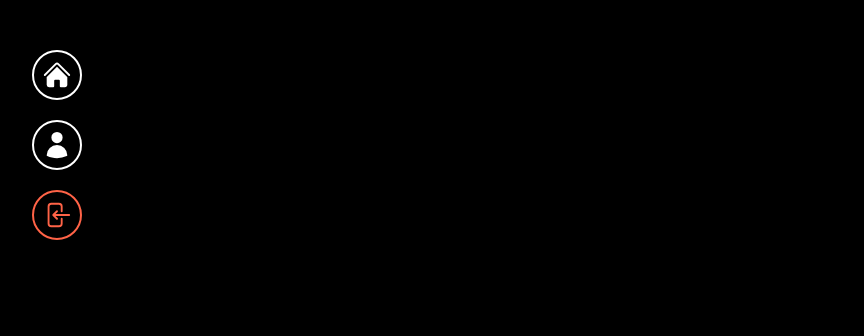
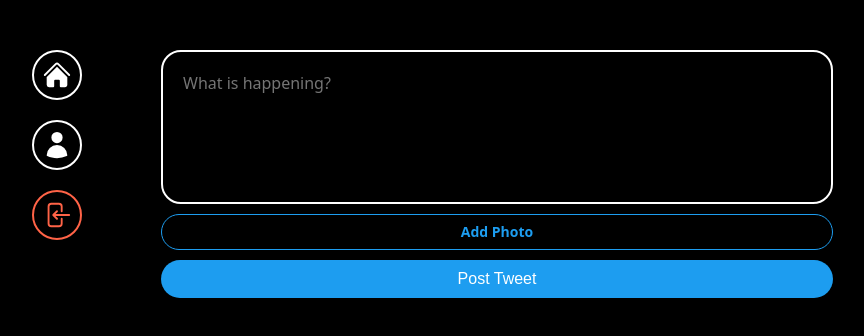
Before and after one commit to JenHLee/nx-reloaded, a React (Vite) app: page / in a window 1280 px wide. Shown: the top 336 px of the page, without its empty margins (237-1101 px from the left). Built offline with nearby package versions, Linux system fonts and the light colour scheme; no server answers; sample sign-in values are in the browser's storage.

Commit message:
Implement file add

```diff
--- a/src/components/github-btn.tsx
+++ b/src/components/github-btn.tsx
@@ -26,8 +26,8 @@
   const onClick = async () => {
     try {
       const provider = new GithubAuthProvider();
+      await signInWithPopup(auth, provider);
       navigate("/");
-      await signInWithPopup(auth, provider);
     } catch (error) {
       console.error(error);
     }
--- a/src/components/layout.tsx
+++ b/src/components/layout.tsx
@@ -1,4 +1,4 @@
-import { Link, useNavigate } from "react-router-dom";
+import { Link, Outlet, useNavigate } from "react-router-dom";
 import styled from "styled-components";
 import { auth } from "../routes/firebase";
 
@@ -95,6 +95,7 @@
           </svg>
         </MenuItem>
       </Menu>
+      <Outlet />
     </Wrapper>
   );
 }
--- /dev/null
+++ b/src/components/post-tweet-form.tsx
@@ -0,0 +1,96 @@
+import { useState } from "react";
+import { styled } from "styled-components";
+
+const Form = styled.form`
+  display: flex;
+  flex-direction: column;
+  gap: 10px;
+`;
+
+const TextArea = styled.textarea`
+  border: 2px solid white;
+  padding: 20px;
+  border-radius: 20px;
+  font-size: 16px;
+  color: white;
+  background-color: black;
+  width: 100%;
+  resize: none;
+  font-family: system-ui, -apple-system, BlinkMacSystemFont, "Segoe UI", Roboto,
+    Oxygen, Ubuntu, Cantarell, "Open Sana", "Helvetica Neue", sans-serif;
+  &::placeholder {
+    font-size: 16px;
+  }
+  &:focus {
+    outline: none;
+    border-color: #1d9df0;
+  }
+`;
+
+const AttachFileButton = styled.label`
+  padding: 10px 0px;
+  color: #1d9df0;
+  text-align: center;
+  border-radius: 20px;
+  border: 1px solid #1d9df0;
+  font-size: 14px;
+  font-weight: 600;
+  cursor: pointer;
+`;
+
+const AttachFileInput = styled.input`
+  display: none;
+`;
+
+const SubmitBtn = styled.input`
+  background-color: #1d9df0;
+  color: white;
+  border: none;
+  padding: 10px 0px;
+  border-radius: 20px;
+  font-size: 16px;
+  cursor: pointer;
+  &:hover,
+  &:active {
+    opacity: 0.9;
+  }
+`;
+
+export default function PostTweetForm() {
+  const [isLoading, setLoading] = useState(false);
+  const [tweet, setTweet] = useState("");
+  const [file, setFile] = useState<File | null>(null);
+  const onChange = (e: React.ChangeEvent<HTMLTextAreaElement>) => {
+    setTweet(e.target.value);
+  };
+
+  const onFileChange = (e: React.ChangeEvent<HTMLInputElement>) => {
+    const { files } = e?.target;
+    if (files && files.length === 1) {
+      setFile(files[0]);
+    }
+  };
+
+  return (
+    <Form>
+      <TextArea
+      rows = {5}
+      maxLength={180}
+        onChange={onChange}
+        value={tweet}
+        placeholder="What is happening?"
+      />
+      <AttachFileButton htmlFor="file">{file ? "Photo added ✅" : "Add Photo"}</AttachFileButton>
+      <AttachFileInput
+        onChange={onFileChange}
+        type="file"
+        id="file"
+        accept="image/*"
+      />
+      <SubmitBtn
+        type="submit"
+        value={isLoading ? "Posting..." : "Post Tweet"}
+      />
+    </Form>
+  );
+}
--- a/src/routes/home.tsx
+++ b/src/routes/home.tsx
@@ -1,12 +1,12 @@
-import { auth } from "./firebase";
+import styled from "styled-components";
+import PostTweetForm from "../components/post-tweet-form";
+
+const Wrapper = styled.div``;
 
 export default function Home() {
-  const logOut = () => {
-    auth.signOut();
-  };
   return (
-    <h1>
-      <button onClick={logOut}>LogOut</button>
-    </h1>
+    <Wrapper>
+      <PostTweetForm/>
+    </Wrapper>
   );
 }
```
Also changed, not shown: src/App.css (added, +15 -0 lines).
